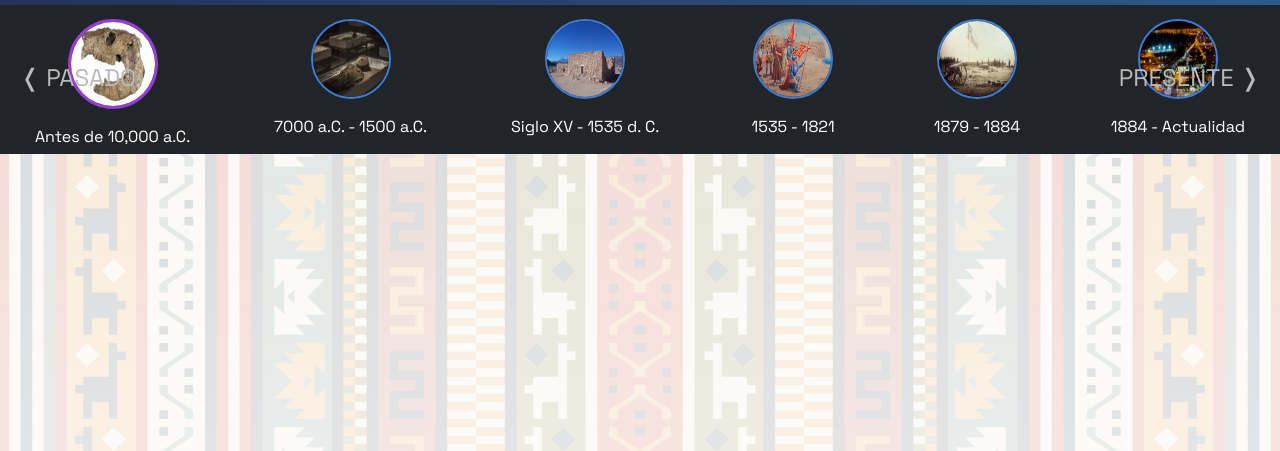
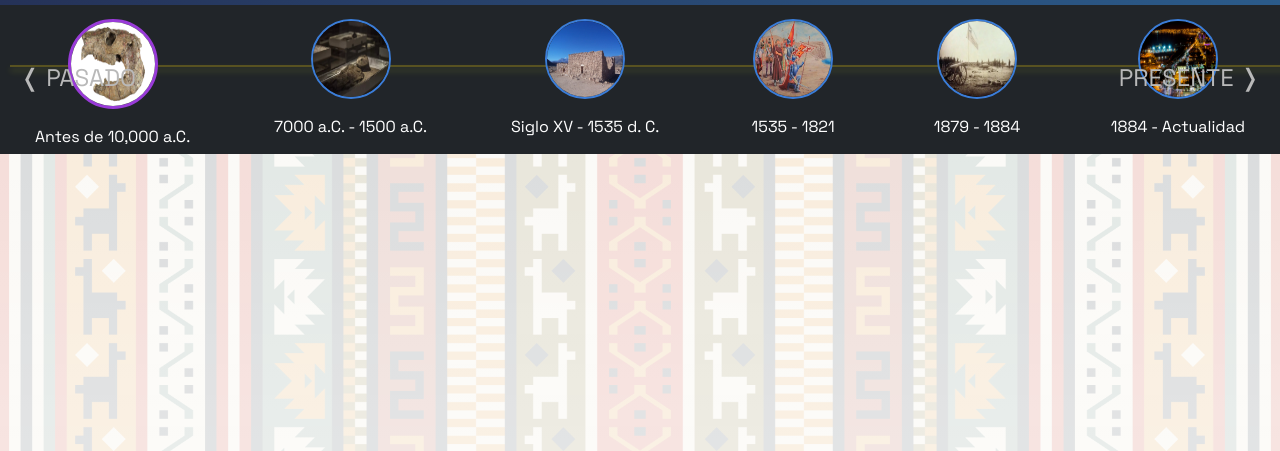
Before and after one commit to AbdielViCa/Abdiel-Desarrolloweb-entrega2, a plain HTML site: page pages/historia.html in a window 1280 px wide. Shown: the part 51-502 px from the top of the page. Drawn offline with nearby package versions, Linux system fonts and the light colour scheme.

Commit message:
timeline
mejoramiento de .timeline

```diff
--- a/css/estilos.css
+++ b/css/estilos.css
@@ -536,6 +536,16 @@ footer .social-media a img {
     display: none;
 }
 
+.timeline {
+    position: fixed;
+    top: 100px; /* Coloca la línea en el centro vertical del contenedor */
+    width: 100%;
+    z-index: -1; /* Asegura que esté detrás de los elementos .horizontal-sidebar-Hitem */
+    border: none;
+    border-top: 2px solid #ffdb0d; /* Agrega la línea con el color deseado y grosor */
+    box-shadow: 0 4px 6px rgba(241, 255, 40, 0.9); /* Agrega la sombra a la línea */
+}
+
 #barraHist {
     width: 1920px;
     width: 100%;
@@ -552,6 +562,7 @@ footer .social-media a img {
     display: inline-block;
     margin: 0px 20px;
     text-align: center;
+    z-index: 2;
 }
 
 .horizontal-sidebar-Hitem a {
--- a/pages/historia.html
+++ b/pages/historia.html
@@ -54,6 +54,7 @@
             <div class="horizontal-container">
                 <button id="prevHbutton" class="prev-place-btn">❬ PASADO</button>
                 <div class="horizontal-sidebar-Hcontainer d-flex overflow-auto">
+                    <hr class="timeline">
                     <div class="horizontal-sidebar-Hitem">
                         <a class="link-lugar" href="#" data-lugar="#">
                             <div class="bubble-div"><img src="../img/history/prehistoria.jpg" alt="Botón circular seleccionable de la época prehistórica"></div>
```
